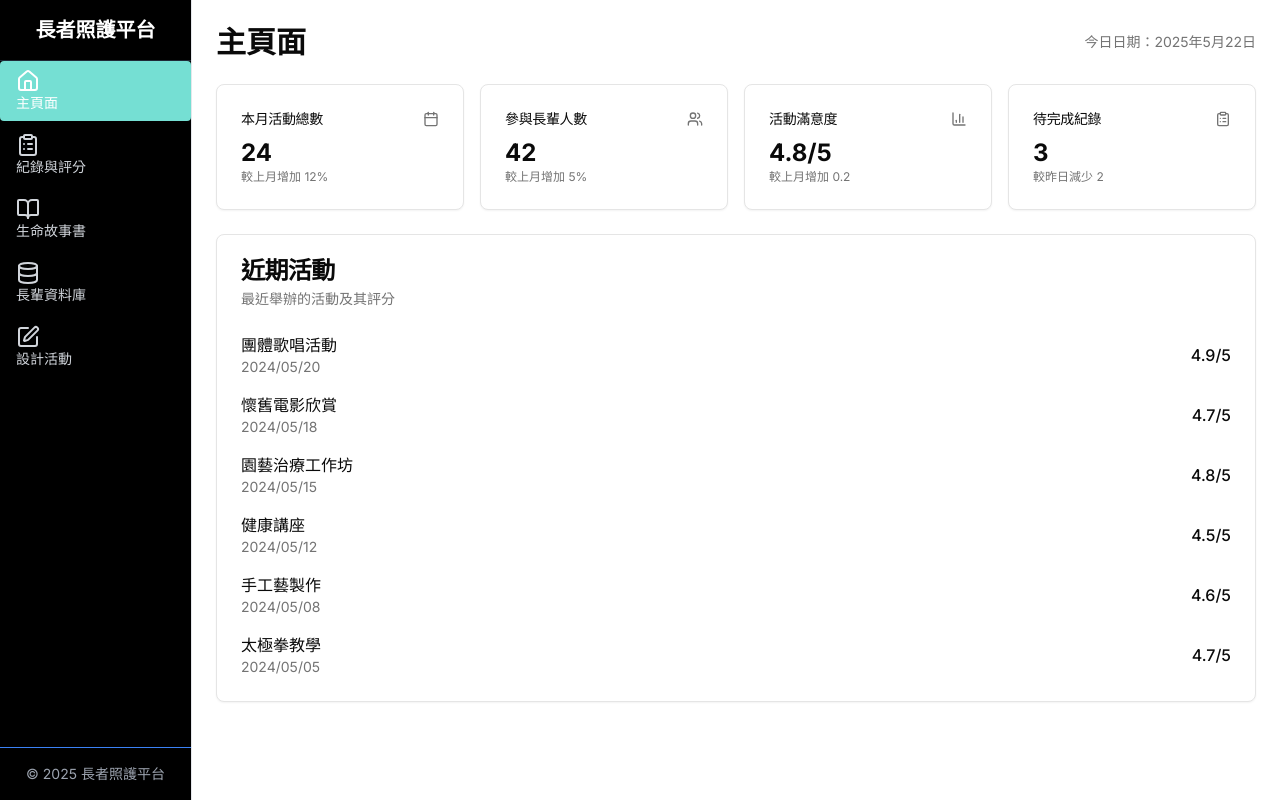
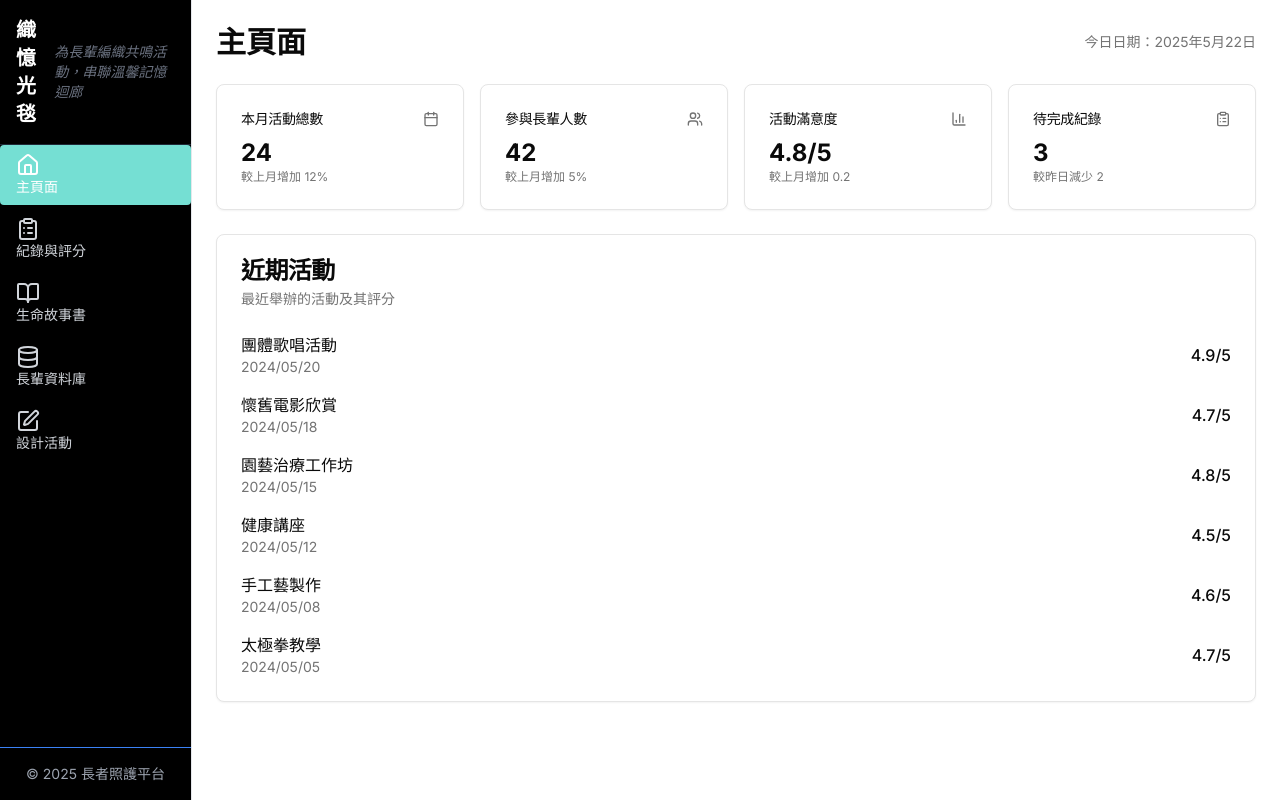
Before and after one commit to Chris-Chen-rin/ai-activity-gen, a Next.js app: page / in a window 1280 px wide. Built offline with nearby package versions, Linux system fonts and the light colour scheme.

Commit message:
Update app-sidebar.tsx

```diff
--- a/components/app-sidebar.tsx
+++ b/components/app-sidebar.tsx
@@ -27,7 +27,8 @@ export function AppSidebar() {
   return (
     <Sidebar className=" bg-[#000000] text-white">
       <SidebarHeader className="flex items-center justify-center py-4 border-b border-gray-800">
-        <h1 className="text-xl font-bold">長者照護平台</h1>
+        <h1 className="text-xl font-bold">織憶光毯</h1>
+        <p className="text-sm text-gray-500 italic">為長輩編織共鳴活動，串聯溫馨記憶迴廊</p>
       </SidebarHeader>
       <SidebarContent>
         <SidebarMenu>
```
